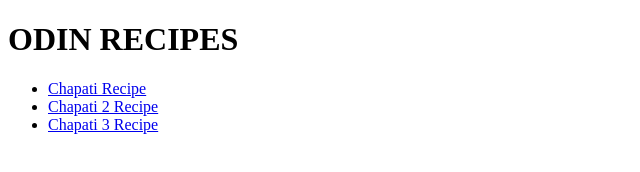
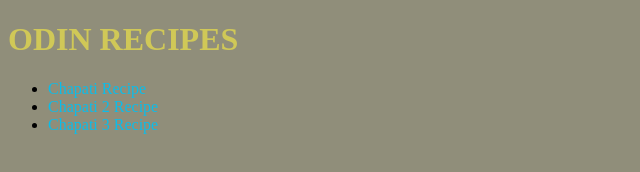
Before and after one commit to lilibethlangat/odin-recipes, a plain HTML site: page index.html in a window 1280 px wide. Shown: the whole page, without its empty margins (0-640 px from the left). Drawn offline with Linux system fonts and the light colour scheme.

Commit message:
link the css file to html

```diff
--- a/index.html
+++ b/index.html
@@ -1,8 +1,9 @@
 <!DOCTYPE html>
 <html>
     <head>
-        <meta cgarset="UTF-8">
+        <meta charset="UTF-8">
         <title>Odin Recipes</title>
+        <link rel="stylesheet" href="./styles.css">
     </head>
     <body>
         <h1>ODIN RECIPES</h1>
```
